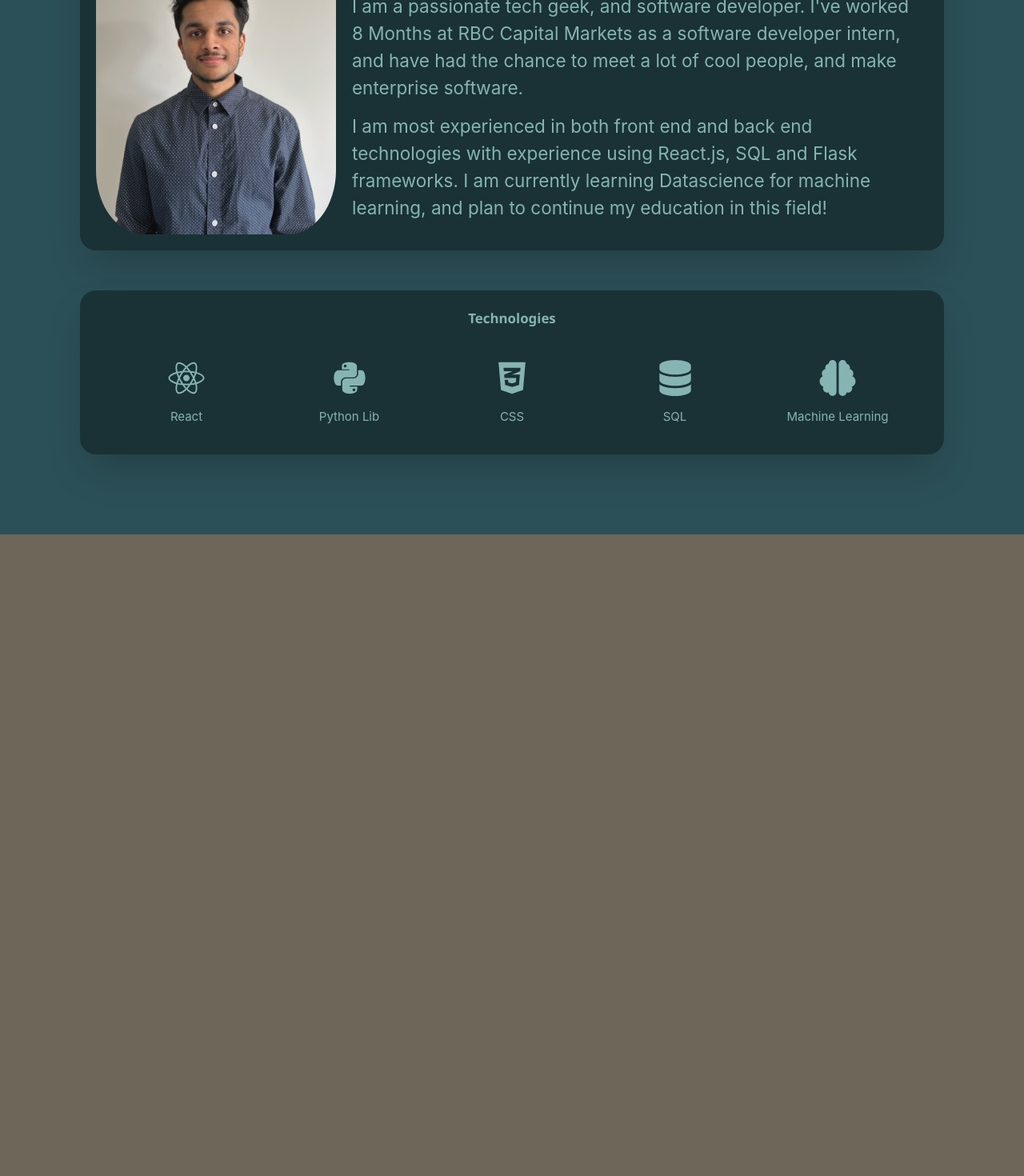
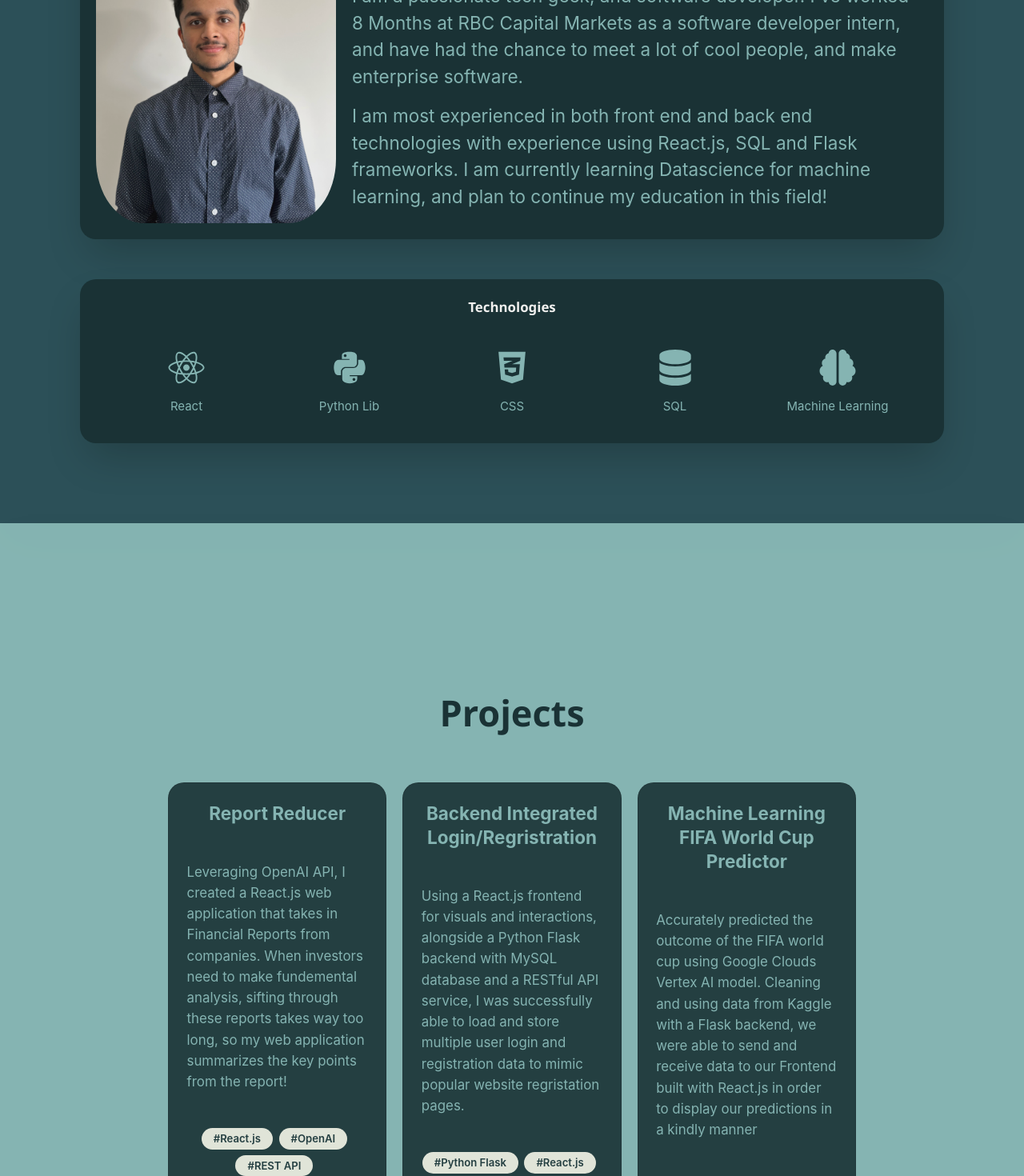
Before and after one commit to RajanChavada/Rajan-Chavada, a React (Create React App) app in the folder personal/: page / in a window 1280 px wide. Shown: the part 1330-2800 px from the top of the page at 80% size. Before the commit the page ends 1998 px from the top, so only its background shows below. Built offline with nearby package versions, Linux system fonts and the light colour scheme.

Commit message:
Updated navbar projects about footer and work sections

```diff
--- a/personal/src/App.css
+++ b/personal/src/App.css
@@ -3,6 +3,9 @@ html {
   scroll-behavior: smooth;
 }
 
+nav a {
+  text-decoration: none;
+}
 
 .App-container {
   background-color: #323232;
--- a/personal/src/App.js
+++ b/personal/src/App.js
@@ -1,25 +1,44 @@
-import { React, useState, useRef, useEffect } from 'react'
-import "./App.css"
-import Nav from "./components/Nav"
-import About from "./components/About"
-import Hero from "./components/Hero"
-import { useInView } from "react-intersection-observer";
+import React from 'react';
+import './App.css';
+import Nav from './components/Nav';
+import About from './components/About';
+import Hero from './components/Hero';
+import Projects from './components/Projects'
+import Work from "./components/Work"
+import Footer from "./components/Footer"
+import { Element } from 'react-scroll';
+import 'bootstrap/dist/css/bootstrap.min.css';
+
 
 export default function App() {
-
-  const aboutRef = useRef(null);
-
-
   return (
     <div>
       <Nav />
-      <div id='section-wrapper' className='hero-section'><Hero /></div>
-
-      <div id="section-wrapper" ref={aboutRef} classname='About-Section'>
-        <About />
-      </div>
-
-
+      <Element name="heroSection">
+        <div className="section-wrapper">
+          <Hero />
+        </div>
+      </Element>
+      <Element name="aboutSection">
+        <div className="section-wrapper">
+          <About />
+        </div>
+      </Element>
+      <Element name='projectsSection'>
+        <div className='section-wrapper'>
+          <Projects />
+        </div>
+      </Element>
+      <Element name='workSection'>
+        <div className='section-wrapper'>
+          <Work />
+        </div>
+      </Element>
+      <Element>
+        <div className='section-wrapper'>
+          <Footer />
+        </div>
+      </Element>
     </div>
-  )
+  );
 }
--- a/personal/src/components/About.js
+++ b/personal/src/components/About.js
@@ -71,7 +71,7 @@ export default function About() {
           style={{ borderRadius: 20, opacity: 0.9, backgroundColor: '#112d32', padding: 20 }}
         >
           <div className="mx-auto max-w-7xl px-6 lg:px-8">
-            <h2 className="text-center text-lg font-semibold leading-8 text-white" style={{ color: '#88bdbc' }}>
+            <h2 className="header2 text-center text-lg font-semibold leading-8 text-white" style={{ color: '#88bdbc' }}>
               Technologies
             </h2>
             <div className="mx-auto mt-10 grid max-w-lg grid-cols-4 items-center gap-x-8 gap-y-10 sm:max-w-xl sm:grid-cols-6 sm:gap-x-10 lg:mx-0 lg:max-w-none lg:grid-cols-5">
--- a/personal/src/components/Card.js
+++ b/personal/src/components/Card.js
@@ -1,23 +1,28 @@
 import React from 'react';
+import { FontAwesomeIcon } from '@fortawesome/react-fontawesome';
+import { faArrowUpRightFromSquare } from '@fortawesome/free-solid-svg-icons';
 
 export default function Card({ items }) {
-    const { title, description, hashtags } = items;
+    const { title, description, hashtags, link } = items;
 
     return (
         <div className="card" style={{ backgroundColor: '#112d32', color: '#88bdbc', opacity: 0.9, borderRadius: 20 }}>
             <div className="px-6 py-4">
                 <div className="font-bold text-2xl mb-5">{title}</div>
-                <p className="text-lg">
+                <p className="text-lg" style={{'textAlign': 'left'}}>
                     {description}
                 </p>
             </div>
             <div className="px-6 pt-4 pb-2">
                 {hashtags.map((hashtag, index) => (
-                    <span key={index} className="inline-block rounded-full px-3 py-1 text-sm font-semibold mr-2 mb-2" style={{ backgroundColor: '#4f4a41', color: '#88bdbc' }}>
+                    <span key={index} className="inline-block rounded-full px-3 py-1 text-sm font-semibold mr-2 mb-2" style={{ backgroundColor: '#f9f8eb', color: '#112d32' }}>
                         #{hashtag}
                     </span>
                 ))}
             </div>
+            <div className="px-6 py-4">
+                <a href={link} target='_blank' ><FontAwesomeIcon icon={faArrowUpRightFromSquare} size="2x" style={{ color: '#88bdbc' }} /></a>
+            </div>
         </div>
     );
 }
--- /dev/null
+++ b/personal/src/components/Footer.js
@@ -0,0 +1,38 @@
+import React from 'react';
+import { FontAwesomeIcon } from '@fortawesome/react-fontawesome';
+import { faReact, faGithub, faLinkedinIn } from '@fortawesome/free-brands-svg-icons';
+import { faEnvelope } from '@fortawesome/free-solid-svg-icons';
+
+export default function Footer() {
+    return (
+        <footer className="shadow w-full" style={{ backgroundColor: '#f9f8eb' }}>
+            <div className="w-full mx-auto max-w-screen-xl p-4 md:flex md:items-center md:justify-between">
+                <span className="text-md md:text-center" style={{ color: '#112d32' }}>
+                    © 2024 <a href="https://www.linkedin.com/in/rajan-chavada/" target="_blank" className="hover:underline">Rajan Chavada</a>. All Rights Reserved.
+                </span>
+                <ul className="flex flex-wrap items-center mt-3 text-sm font-medium text-gray-500 dark:text-gray-400 sm:mt-0">
+                    <li className="me-4 md:me-6">
+                        <a href="#" className="hover:underline">
+                            <FontAwesomeIcon icon={faGithub} size="2x" style={{ color: '#112d32' }} />
+                        </a>
+                    </li>
+                    <li className="me-4 md:me-6">
+                        <a href="#" className="hover:underline">
+                            <FontAwesomeIcon icon={faLinkedinIn} size="2x" style={{ color: '#112d32' }} />
+                        </a>
+                    </li>
+                    <li className="me-4 md:me-6">
+                        <a href="#" className="hover:underline">
+                            <FontAwesomeIcon icon={faEnvelope} size="2x" style={{ color: '#112d32' }} />
+                        </a>
+                    </li>
+                    <li>
+                        <a href="#" className="hover:underline">
+                            <FontAwesomeIcon icon={faReact} size="2x" style={{ color: '#112d32' }} />
+                        </a>
+                    </li>
+                </ul>
+            </div>
+        </footer>
+    );
+}
--- a/personal/src/components/Projects.js
+++ b/personal/src/components/Projects.js
@@ -4,11 +4,11 @@ import Card from "./Card";
 
 export default function Projects() {
     const cards = [
-        { title: "Project 1", description: 'Hello World', hashtags: ['Hello World', 'Hello People'] },
-        { title: "Project 2", description: 'Hello World', hashtags: ['Hello World', 'Hello People'] },
-        { title: "Project 3", description: 'Hello World', hashtags: ['Hello World', 'Hello People'] },
-        { title: "Project 4", description: 'Hello World', hashtags: ['Hello World', 'Hello People'] },
-        { title: "Project 5", description: 'Hello World', hashtags: ['Hello World', 'Hello People'] }
+        { title: "Report Reducer", description: 'Leveraging OpenAI API, I created a React.js web application that takes in Financial Reports from companies. When investors need to make fundemental analysis, sifting through these reports takes way too long, so my web application summarizes the key points from the report!', hashtags: ['React.js', 'OpenAI', 'REST API', 'Python Flask', 'JavaScript'], link: 'https://github.com/RajanChavada/ReportReducer' },
+        { title: "Backend Integrated Login/Regristration", description: 'Using a React.js frontend for visuals and interactions, alongside a Python Flask backend with MySQL database and a RESTful API service, I was successfully able to load and store multiple user login and registration data to mimic popular website regristation pages.', hashtags: ['Python Flask', 'React.js','MySQL', 'SQL', 'REST API'], link: 'https://github.com/RajanChavada/Login-System-'},
+        { title: "Machine Learning FIFA World Cup Predictor", description: 'Accurately predicted the outcome of the FIFA world cup using Google Clouds Vertex AI model. Cleaning and using data from Kaggle with a Flask backend, we were able to send and receive data to our Frontend built with React.js in order to display our predictions in a kindly manner', hashtags: ['Google Cloud', 'React.js', 'Python Flask', 'REST API'], link:'https://github.com/RajanChavada/Mirai-9' },
+        { title: "Customer Churn Prediction", description: 'Using various Python Data Science and Machine Learning libraries, I was able to predict customer churn from telecom companies. Customer churn determines how likley a customer is to stay with a service given specific data', hashtags: ['Machine Learning', 'Python', 'Data Science', 'Pandas', 'NumPy', 'SkLearn'], link: 'https://github.com/RajanChavada/Churn-Prediction' },
+        { title: "ASL Sign Language Detector", description: 'Using computer vision technologies, me and my team created a model that can detect and interepret sign language from a camera. Using data from Kaggle with various hand signs we were able to create a model and train with Media Pipe and Tensor Flow neural networks', hashtags: ['Media Pipe', 'Tensor Flow', 'OpenCV', 'Computer Vision', 'Python'], link:'https://github.com/RajanChavada/asl-translator'}
     ];
 
     return (
--- /dev/null
+++ b/personal/src/components/Work.js
@@ -0,0 +1,21 @@
+// Work.js
+import React from 'react';
+import "./css/work.css";
+import WorkCard from "./WorkCard";
+import rbc from "./images/rbc.jpeg"
+
+export default function Work() {
+    const cards = [
+        { title: "RBC Capital Markets QTS Software Developer Intern (4 Months)", description: 'Spearheaded a internal Capital Market application called AVATAR, this application automates JIRA creation process for NexusIQ open source vulnerabilities, using HTML, JS fronend with Python Flask backend and SMSS Database I was able to create login/registration, JIRA AppCode management, and a daily script that creates tickets for teams increasing workflow by over 20%', image: rbc, hashtags: ["HTML", "JavaScript", "CSS", 'SQL', 'Python Flask', 'SMSS', 'JIRA', 'Database'], alternate: false},
+        { title: "RBC Capital Markets QTS Software Developer Intern (4 Months)", description: 'Apart of the digital Channels web content team, I was responsible for handling client requests for internal and external RBC Capital Markets websites, these requests including updating pages, changing various components, and posting daily/weekly articles. I was also responsible for increasing performance of the main internal RBC Capital Markets home page.', image: rbc, hashtags: ["HTML", "XML", "XLST", "JavaScript", "CSS", "asp", "TeamSites", "JIRA"], alternate: true},
+    ];
+
+    return (
+        <div className="shadow-2xl w-full max-w-10xl w3-container w3-center w3-animate-left w3-animate-opacity" style={{ opacity: 0.9, backgroundColor: '#254e58', padding: 200 }}>
+            <h1 className='text-center header-work'>Work Experience</h1>
+            {cards.map((card, index) => (
+                <WorkCard key={index} title={card.title} description={card.description} image={card.image} hashtags={card.hashtags} alternate={card.alternate} />
+            ))}
+        </div>
+    );
+}
--- /dev/null
+++ b/personal/src/components/WorkCard.js
@@ -0,0 +1,27 @@
+import React from 'react';
+
+export default function WorkCard({ title, description, image, hashtags, alternate }) {
+    // Determine the position of the image based on alternate state
+    const imagePosition = alternate ? "order-last md:order-last md:rounded-r-lg" : "md:rounded-l-lg";
+
+    return (
+        <div className="max-w-prose rounded overflow-hidden shadow-2xl m-5 mx-auto" style={{ backgroundColor: '#112d32', opacity: 0.9, borderRadius: 20 }}>
+            <div className="flex flex-col md:flex-row">
+                <div className={`w-48 h-96 md:h-auto md:w-48 md:overflow-hidden ${imagePosition}`}>
+                    <img className="object-cover w-full h-full" src={image} alt="Work Image" />
+                </div>
+                <div className="flex-1 px-6 py-4">
+                    <div className="font-bold text-xl mb-3" style={{ color: '#88bdbc', textAlign: "left" }}>{title}</div>
+                    <p className="text-base" style={{ color: '#88bdbc', textAlign: "left" }}>{description}</p>
+                    <div className="px-6 pt-4 pb-2">
+                        {hashtags.map((hashtag, index) => (
+                            <span key={index} className="inline-block rounded-full px-3 py-1 text-sm font-semibold mr-2 mb-2" style={{ backgroundColor: '#f9f8eb', color: '#112d32' }}>
+                                {hashtag}
+                            </span>
+                        ))}
+                    </div>
+                </div>
+            </div>
+        </div>
+    );
+}
--- a/personal/src/components/css/about.css
+++ b/personal/src/components/css/about.css
@@ -64,7 +64,7 @@
 }
 
 .tech:hover p {
-    color: #4f4a41;
+    color: #f9f8eb;
 }
 
 .aboutme, .technologies {
@@ -82,3 +82,8 @@
     opacity: 1 !important;
     transform: translateX(0) !important;
   }
+
+
+.header2 {
+    color: #88bdbc;
+}
--- /dev/null
+++ b/personal/src/components/css/work.css
@@ -0,0 +1,7 @@
+.header-work {
+    font-weight: 700;
+    font-size: 3em;
+    padding: 10px;
+    margin-bottom: 50px;
+    color: #88bdbc;
+}
```
Also changed, not shown: personal/src/components/images/rbc.jpeg (added).
